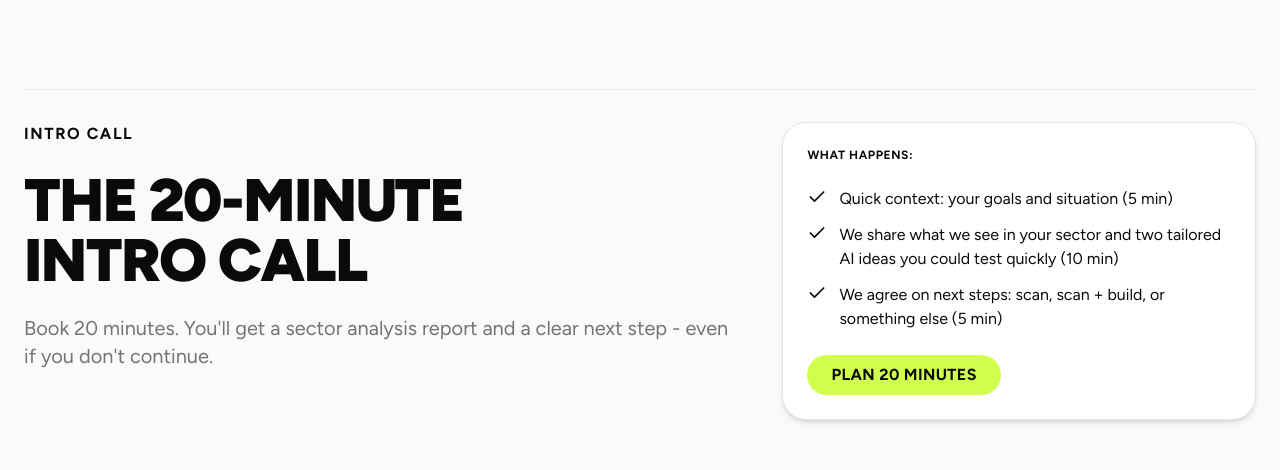
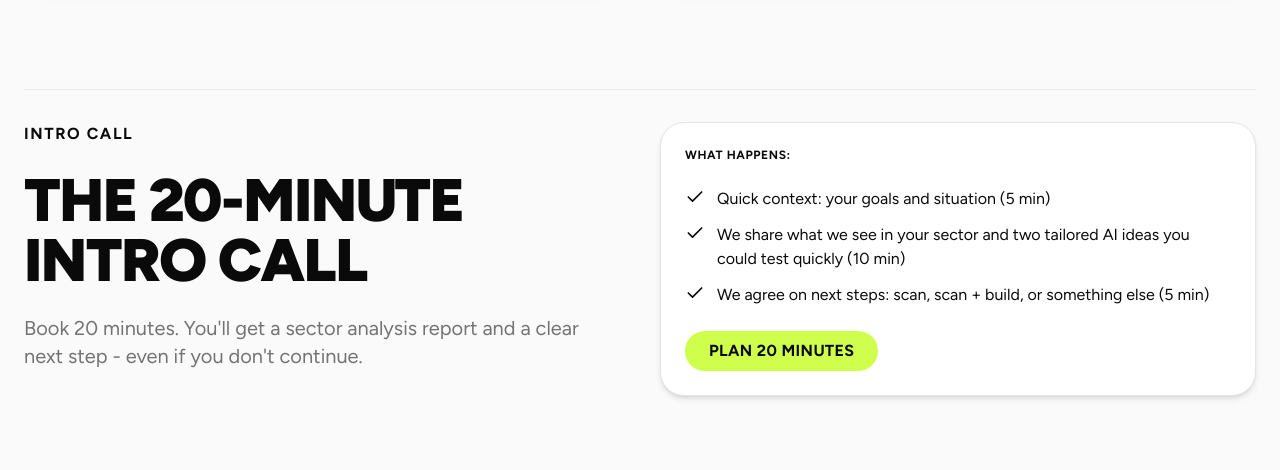
Before and after one commit to jaap-paaj/toc-website, a Next.js app: page /ai-opportunity-scan in a window 1280 px wide. Shown: the part 3020-3490 px from the top of the page. Built offline with nearby package versions, Linux system fonts and the light colour scheme; no server answers.

Commit message:
feat: complete AI Opportunity Scan landing sections

```diff
--- a/src/app/_components/ai-opportunity-scan/modules/ScanIntroCallModule.tsx
+++ b/src/app/_components/ai-opportunity-scan/modules/ScanIntroCallModule.tsx
@@ -21,8 +21,8 @@ export function ScanIntroCallModule() {
                 {/* Canonical Divider Wrapper (Manual implementation to match SectionHeader divider={true}) */}
                 <div className={cn("w-full border-t border-border/80 pt-6 md:pt-8", /* lint:allowed - Divider manual spacing */)}>
 
-                    {/* Canonical Split Layout Pattern (referencing layoutTokens.splitBalanced from ScanStatementModule) */}
-                    <div className={cn(layoutTokens.splitHero)}>
+                    {/* Canonical Split Layout Pattern (referencing layoutTokens.splitBalanced for 50/50) */}
+                    <div className={cn(layoutTokens.splitBalanced)}>
 
                         {/* Left Column: Narrative Stack */}
                         <div className={cn(spacing.stackLg, "min-w-0")}>
```
